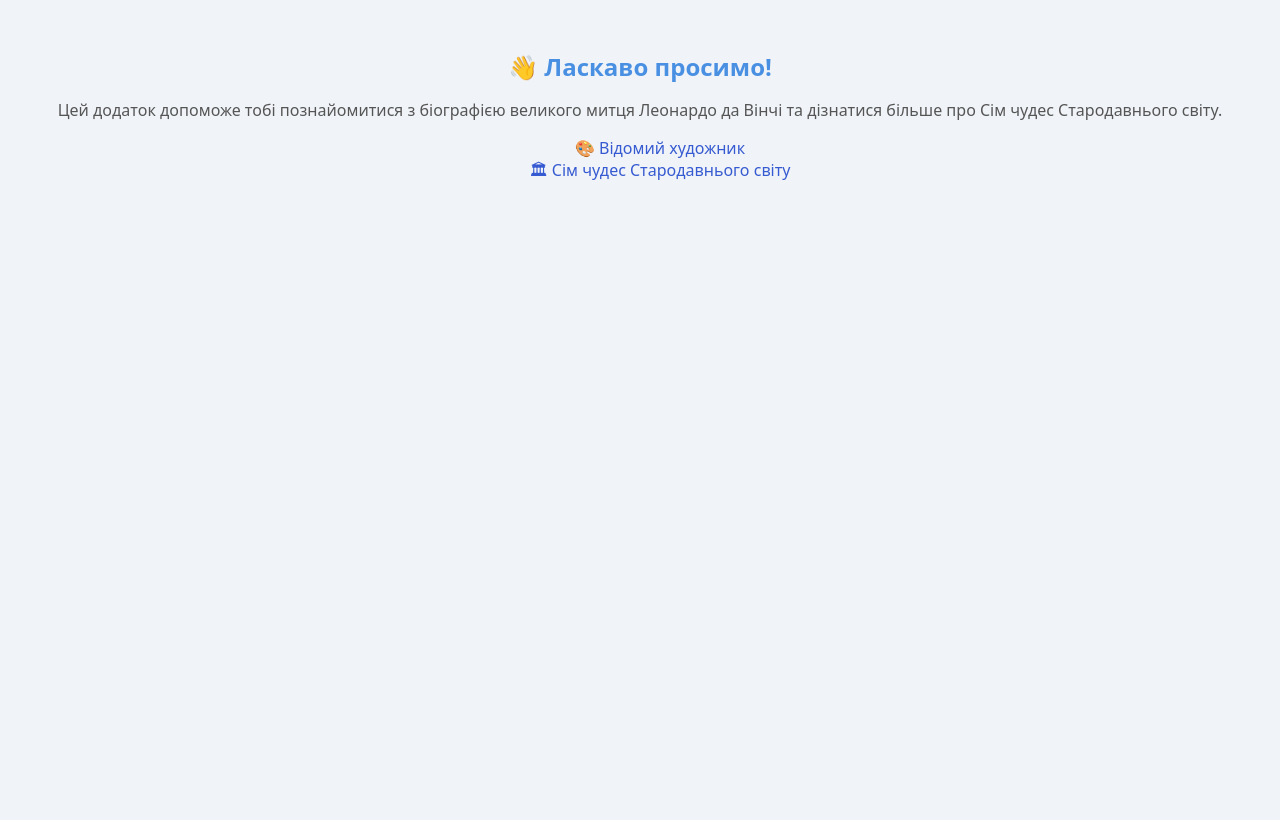
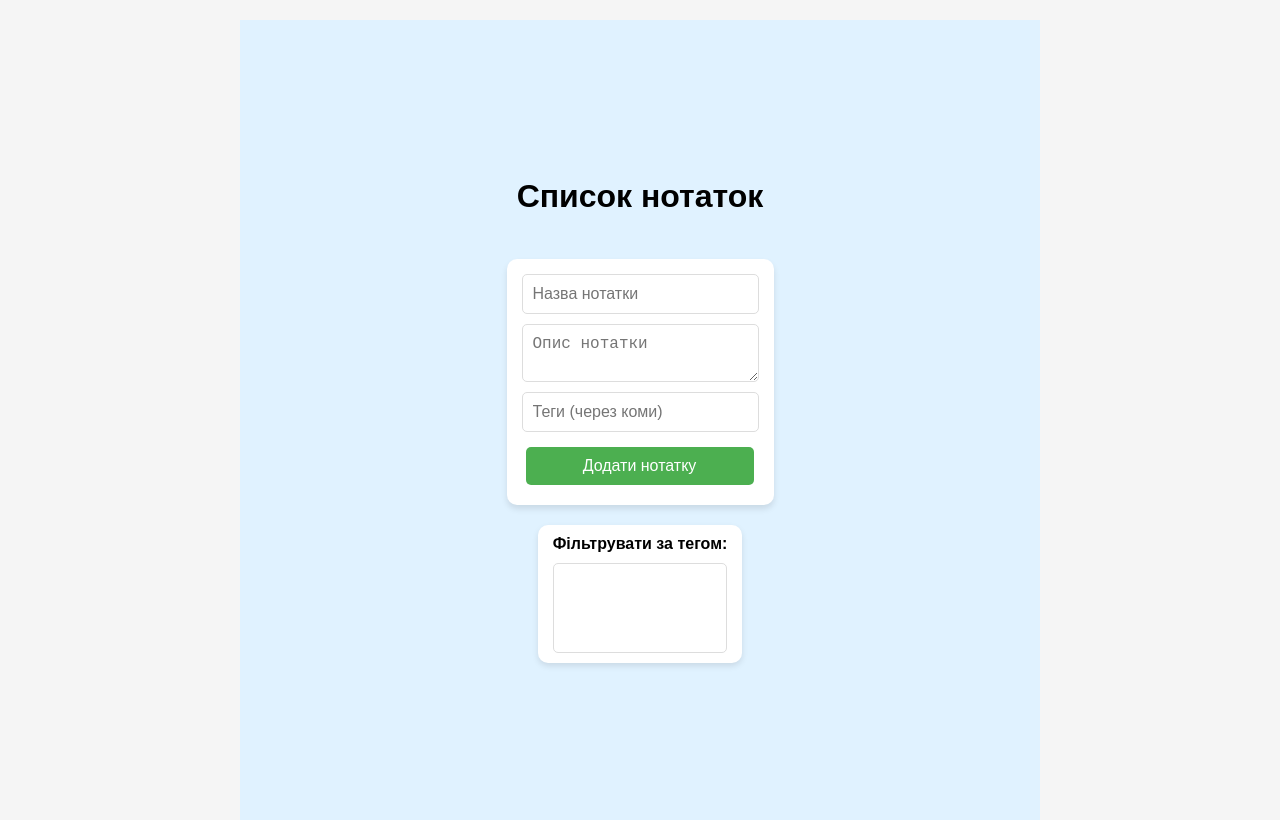
Before and after one commit to Deny2503/my-first-app, a React (Create React App) app: page / in a window 1280 px wide. Built offline with nearby package versions, Linux system fonts and the light colour scheme.

Commit message:
add dz_9

```diff
--- a/src/App.js
+++ b/src/App.js
@@ -1,6 +1,6 @@
 import logo from './logo.svg';
 import './App.css';
-import { BrowserRouter as Router, Route, Routes, Link} from 'react-router-dom';
+import { BrowserRouter as Router, Route, Routes, Link } from 'react-router-dom';
 
 import Welcome from './components/Welcome.js';
 import Task1 from './components/lab_1/Task1.js';
@@ -27,6 +27,7 @@
 import Hello from './components/Hello.js';
 import ArtistRoutes from "./components/lab_9/ArtistRoutes";
 import WondersRoutes from "./components/lab_9/WondersRoutes";
+import DZ_9 from './components/dz_9/DZ_9.js';
 
 export default function App() {
   return (
@@ -55,7 +56,7 @@
       <WeatherApp /> */}
 
 
-      <Router>
+      {/* <Router>
         <main>
           <Routes>
             <Route path="/" element={<Home />} />
@@ -63,14 +64,14 @@
             <Route path="/wonders/*" element={<WondersRoutes />} />
           </Routes>
         </main>
-      </Router>
+      </Router> */}
 
-
+      <DZ_9 />
     </>
   );
 }
 
-function Home() {
+/* function Home() {
   return (
     <div className="home">
       <h2>👋 Ласкаво просимо!</h2>
@@ -81,4 +82,4 @@
       </ul>
     </div>
   );
-}
+} */
--- /dev/null
+++ b/src/components/dz_9/DZ_9.js
@@ -0,0 +1,75 @@
+import React from "react";
+import NoteForm from "./NoteForm";
+import Note from "./Note";
+import Filter from "./Filter";
+import "./styles.css";
+
+class DZ_9 extends React.Component {
+    constructor(props) {
+        super(props);
+        this.state = {
+            notes: [],
+            filterTags: [],
+            editNote: null,
+        };
+    }
+
+    addNote = (note) => {
+        this.setState((prevState) => ({
+            notes: [...prevState.notes, { ...note, id: Date.now() }],
+        }));
+    };
+
+    updateNote = (updatedNote) => {
+        this.setState((prevState) => ({
+            notes: prevState.notes.map((note) =>
+                note.id === updatedNote.id ? updatedNote : note
+            ),
+            editNote: null,
+        }));
+    };
+
+    deleteNote = (id) => {
+        this.setState((prevState) => ({
+            notes: prevState.notes.filter((note) => note.id !== id),
+        }));
+    };
+
+    editNote = (note) => {
+        this.setState({ editNote: note });
+    };
+
+    filterNotes = (tags) => {
+        this.setState({ filterTags: tags });
+    };
+
+    getAllTags = () => {
+        const tagsSet = new Set();
+        this.state.notes.forEach((note) => note.tags.forEach((tag) => tagsSet.add(tag)));
+        return Array.from(tagsSet);
+    };
+
+    getFilteredNotes = () => {
+        const { notes, filterTags } = this.state;
+        if (filterTags.length === 0) return notes;
+        return notes.filter((note) => filterTags.every((tag) => note.tags.includes(tag)));
+    };
+
+    render() {
+        const filteredNotes = this.getFilteredNotes();
+        return (
+            <div className="app">
+                <h1>Список нотаток</h1>
+                <NoteForm addNote={this.addNote} updateNote={this.updateNote} editNote={this.state.editNote} />
+                <Filter allTags={this.getAllTags()} onFilter={this.filterNotes} />
+                <div className="notes-list">
+                    {filteredNotes.map((note) => (
+                        <Note key={note.id} note={note} onEdit={this.editNote} onDelete={this.deleteNote} />
+                    ))}
+                </div>
+            </div>
+        );
+    }
+}
+
+export default DZ_9;
--- /dev/null
+++ b/src/components/dz_9/Filter.js
@@ -0,0 +1,26 @@
+import React from "react";
+
+class Filter extends React.Component {
+    handleChange = (e) => {
+        const selectedTags = Array.from(e.target.selectedOptions, (option) => option.value);
+        this.props.onFilter(selectedTags);
+    };
+
+    render() {
+        const { allTags } = this.props;
+        return (
+            <div className="filter">
+                <label>Фільтрувати за тегом:</label>
+                <select multiple onChange={this.handleChange}>
+                    {allTags.map((tag, index) => (
+                        <option key={index} value={tag}>
+                            {tag}
+                        </option>
+                    ))}
+                </select>
+            </div>
+        );
+    }
+}
+
+export default Filter;
--- /dev/null
+++ b/src/components/dz_9/Note.js
@@ -0,0 +1,18 @@
+import React from "react";
+
+class Note extends React.Component {
+    render() {
+        const { note, onEdit, onDelete } = this.props;
+        return (
+            <div className="note">
+                <h3>{note.title}</h3>
+                <p>{note.description}</p>
+                <p><strong>Теги:</strong> {note.tags.join(", ")}</p>
+                <button onClick={() => onEdit(note)}>Редагувати</button>
+                <button onClick={() => onDelete(note.id)}>Видалити</button>
+            </div>
+        );
+    }
+}
+
+export default Note;
--- /dev/null
+++ b/src/components/dz_9/NoteForm.js
@@ -0,0 +1,56 @@
+import React from "react";
+
+class NoteForm extends React.Component {
+    constructor(props) {
+        super(props);
+        this.state = {
+            title: "",
+            description: "",
+            tags: "",
+            editId: null,
+        };
+    }
+
+    componentDidUpdate(prevProps) {
+        if (prevProps.editNote !== this.props.editNote && this.props.editNote) {
+            this.setState({
+                title: this.props.editNote.title,
+                description: this.props.editNote.description,
+                tags: this.props.editNote.tags.join(", "),
+                editId: this.props.editNote.id,
+            });
+        }
+    }
+
+    handleChange = (e) => {
+        this.setState({ [e.target.name]: e.target.value });
+    };
+
+    handleSubmit = (e) => {
+        e.preventDefault();
+        const { title, description, tags, editId } = this.state;
+        const tagsArray = tags.split(",").map((tag) => tag.trim()).filter(Boolean);
+
+        if (editId !== null) {
+            this.props.updateNote({ id: editId, title, description, tags: tagsArray });
+        } else {
+            this.props.addNote({ title, description, tags: tagsArray });
+        }
+
+        this.setState({ title: "", description: "", tags: "", editId: null });
+    };
+
+    render() {
+        const { title, description, tags } = this.state;
+        return (
+            <form onSubmit={this.handleSubmit} className="note-form">
+                <input type="text" name="title" placeholder="Назва нотатки" value={title} onChange={this.handleChange} required />
+                <textarea name="description" placeholder="Опис нотатки" value={description} onChange={this.handleChange} required />
+                <input type="text" name="tags" placeholder="Теги (через коми)" value={tags} onChange={this.handleChange} />
+                <button type="submit">{this.state.editId !== null ? "Оновити нотатку" : "Додати нотатку"}</button>
+            </form>
+        );
+    }
+}
+
+export default NoteForm;
--- /dev/null
+++ b/src/components/dz_9/styles.css
@@ -0,0 +1,123 @@
+body {
+    font-family: Arial, sans-serif;
+    background-color: #f5f5f5;
+    margin: 0;
+    padding: 20px;
+}
+
+.app {
+    max-width: 800px;
+    margin: 0 auto;
+    display: flex;
+    flex-direction: column;
+    gap: 20px;
+}
+
+.note-form {
+    display: flex;
+    flex-direction: column;
+    gap: 10px;
+    background-color: #fff;
+    padding: 15px;
+    border-radius: 10px;
+    box-shadow: 0 4px 6px rgba(0, 0, 0, 0.1);
+}
+
+.note-form input,
+.note-form textarea {
+    padding: 10px;
+    font-size: 16px;
+    border: 1px solid #ddd;
+    border-radius: 5px;
+    width: 100%;
+    resize: vertical;
+}
+
+.note-form button {
+    padding: 10px;
+    font-size: 16px;
+    background-color: #4caf50;
+    color: #fff;
+    border: none;
+    border-radius: 5px;
+    cursor: pointer;
+    transition: 0.2s;
+}
+
+.note-form button:hover {
+    background-color: #45a049;
+}
+
+.filter {
+    display: flex;
+    flex-direction: column;
+    gap: 10px;
+    background-color: #fff;
+    padding: 10px 15px;
+    border-radius: 10px;
+    box-shadow: 0 3px 6px rgba(0, 0, 0, 0.1);
+}
+
+.filter label {
+    font-weight: bold;
+}
+
+.filter select {
+    padding: 8px;
+    font-size: 16px;
+    border-radius: 5px;
+    border: 1px solid #ddd;
+    width: 100%;
+}
+
+.notes-list {
+    display: flex;
+    flex-direction: column;
+    gap: 15px;
+}
+
+.note {
+    display: flex;
+    flex-direction: column;
+    gap: 8px;
+    background-color: #fff;
+    padding: 15px;
+    border-radius: 10px;
+    box-shadow: 0 3px 6px rgba(0, 0, 0, 0.1);
+}
+
+.note h3 {
+    margin: 0;
+}
+
+.note p {
+    margin: 0;
+}
+
+.note button {
+    padding: 8px 12px;
+    font-size: 14px;
+    border: none;
+    border-radius: 5px;
+    cursor: pointer;
+    transition: 0.2s;
+    width: 120px;
+
+    .note button:first-child {
+        background-color: #2196f3;
+        color: #fff;
+    }
+
+    .note button:first-child:hover {
+        background-color: #1976d2;
+    }
+
+    .note button:last-child {
+        background-color: #f44336;
+        color: #fff;
+    }
+
+    .note button:last-child:hover {
+        background-color: #d32f2f;
+    }
+}
```
